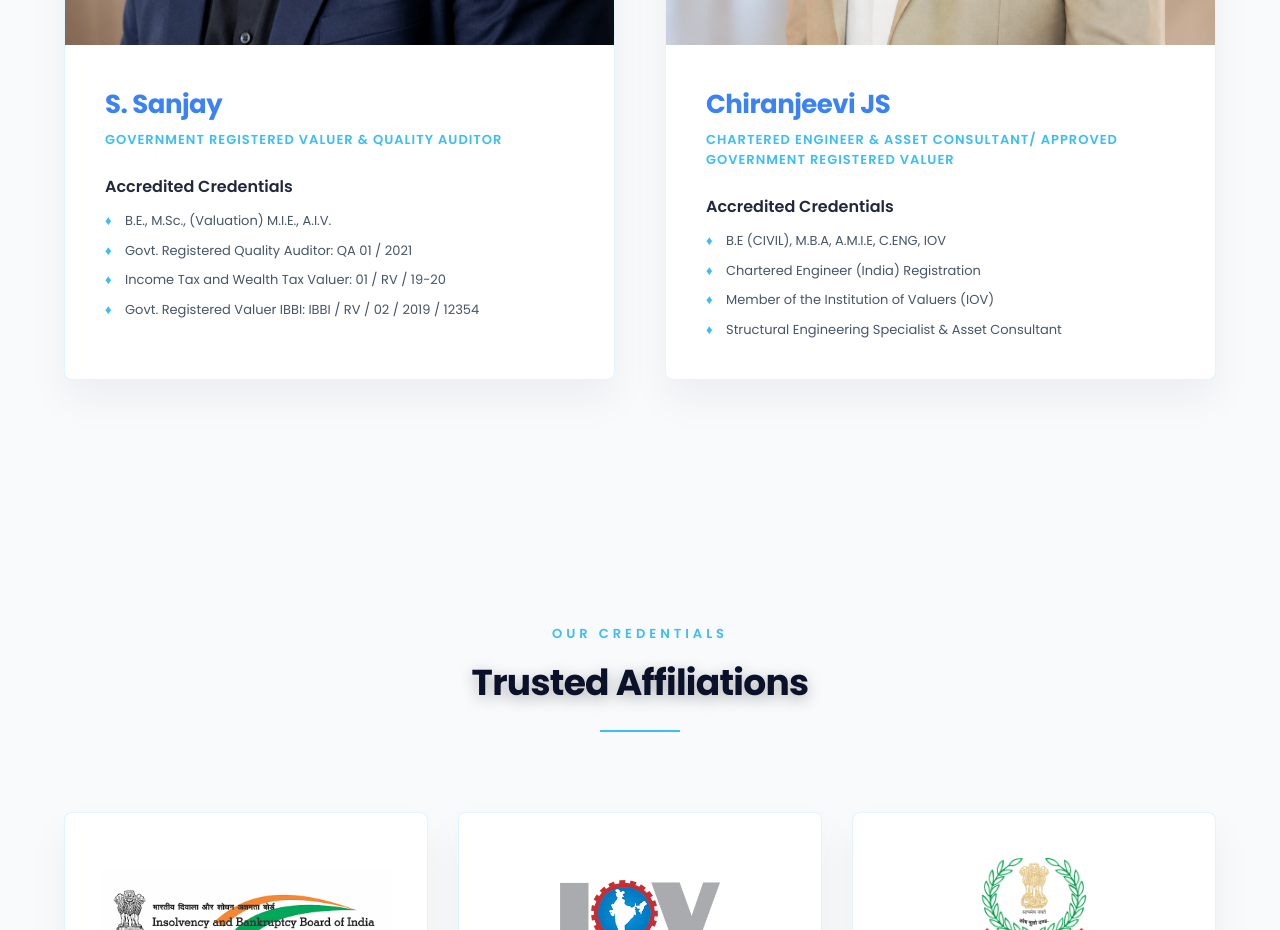
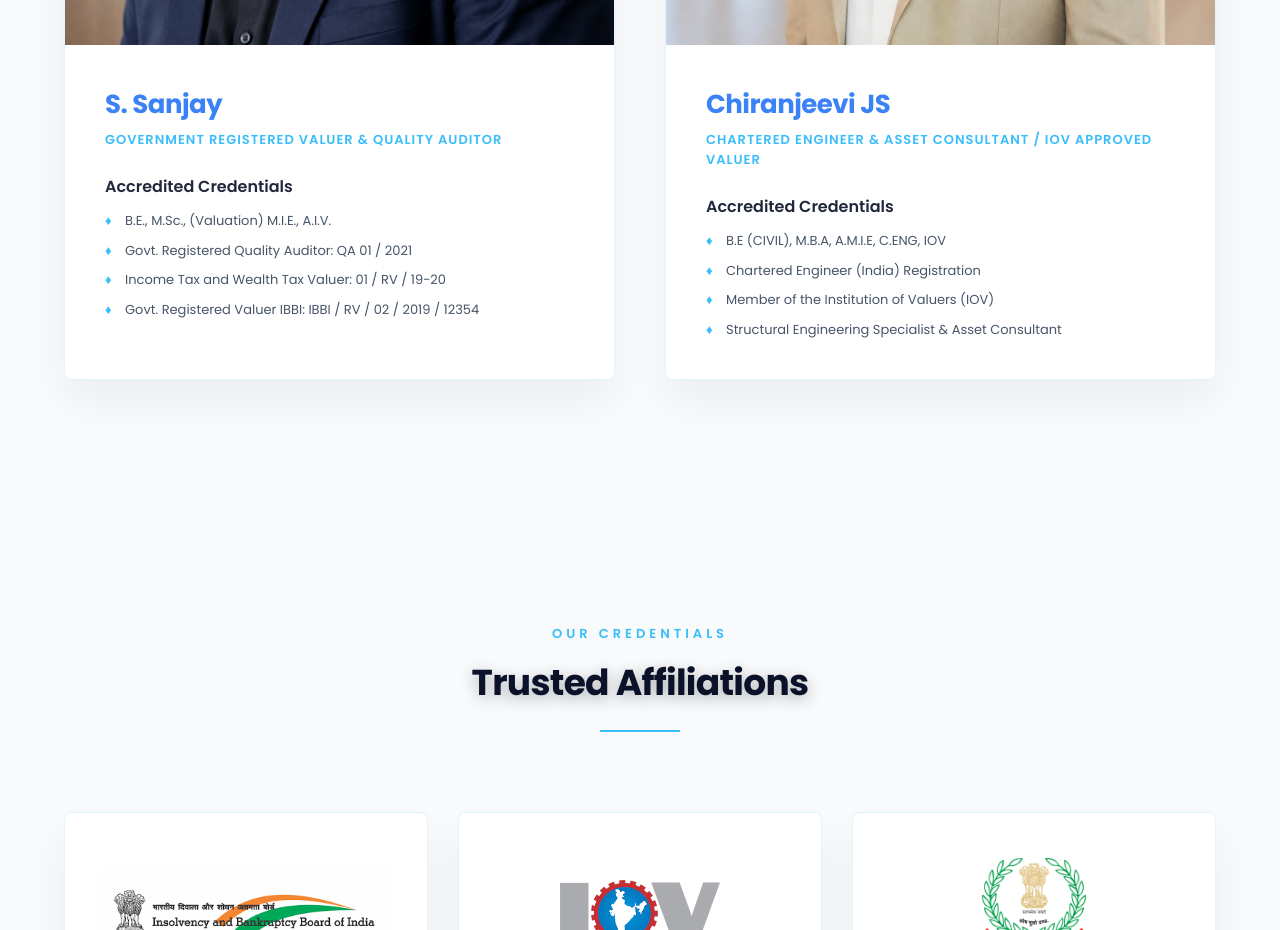
Before and after one commit to godivatech/true_valuators, a Next.js app: page /about in a window 1280 px wide. Shown: the part 5580-6510 px from the top of the page. Built offline with nearby package versions, Linux system fonts and the light colour scheme.

Commit message:
code changes

```diff
--- a/src/app/data.ts
+++ b/src/app/data.ts
@@ -176,7 +176,7 @@ export const TEAM_DATA: TeamMember[] = [
   },
   {
     name: "Chiranjeevi JS",
-    role: "Chartered Engineer & Asset Consultant/ Approved Government Registered Valuer",
+    role: "Chartered Engineer & Asset Consultant / IOV Approved Valuer",
     credentials: [
       "B.E (CIVIL), M.B.A, A.M.I.E, C.ENG, IOV",
       "Chartered Engineer (India) Registration",
```
